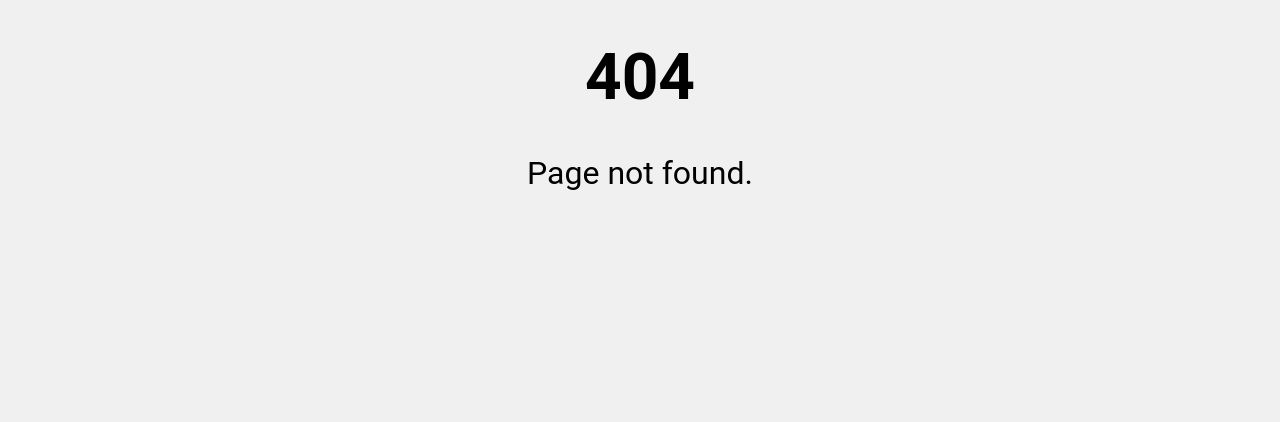
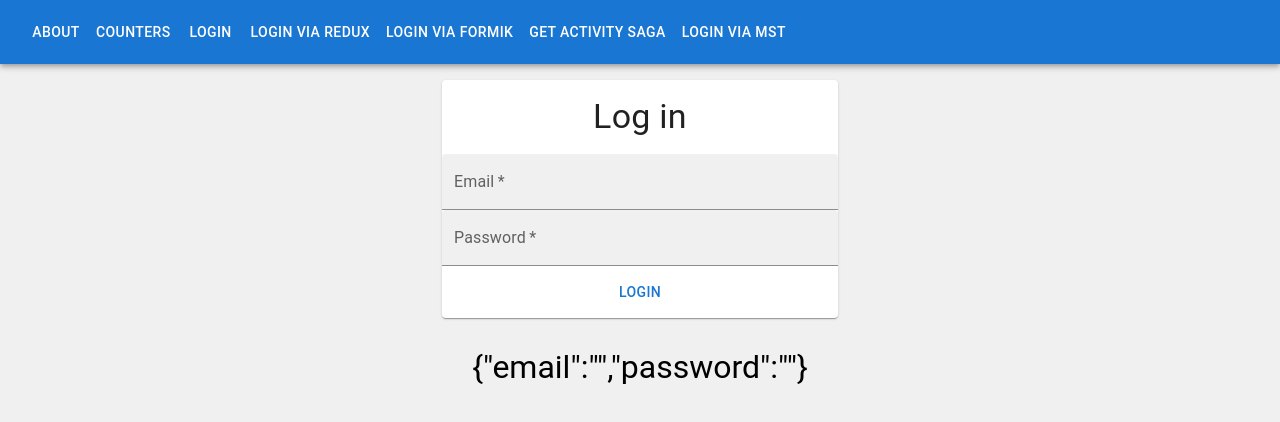
Before and after one commit to m1st001/react-internship, a React app in the folder counter/counter-app/: page /#/loginviaredux in a window 1280 px wide. Before the commit this address had no page. Shown: the top 422 px of the page. Built offline with nearby package versions, Linux system fonts and the light colour scheme.

Commit message:
React.Task5 Added and configured Redux.

```diff
--- a/counter/counter-app/package.json
+++ b/counter/counter-app/package.json
@@ -13,10 +13,12 @@
     "@emotion/styled": "^11.13.0",
     "@mui/material": "^6.1.1",
     "@mui/styled-engine-sc": "^6.1.1",
+    "@reduxjs/toolkit": "^2.3.0",
     "@types/jest": "^29.5.13",
     "html-webpack-plugin": "^5.6.0",
     "react": "^18.3.1",
     "react-dom": "^18.3.1",
+    "react-redux": "^9.1.2",
     "react-router-dom": "^6.27.0",
     "styled-components": "^6.1.13"
   },
--- a/counter/counter-app/src/App.tsx
+++ b/counter/counter-app/src/App.tsx
@@ -5,6 +5,7 @@ import AboutPage from "./routes/AboutPage";
 import CountersPage from "./routes/CountersPage";
 import RootPage from "./routes/RootPage";
 import LoginPage from "./routes/LoginPage";
+import ReduxLoginPage from "./routes/ReduxLoginPage";
 
 function App() {
   const router = createHashRouter([
@@ -27,6 +28,10 @@ function App() {
           path: "login",
           element: <LoginPage />,
         },
+        {
+          path: "loginviaredux",
+          element: <ReduxLoginPage />,
+        },
       ],
     },
   ]);
--- a/counter/counter-app/src/components/LoginForm.tsx
+++ b/counter/counter-app/src/components/LoginForm.tsx
@@ -11,10 +11,14 @@ import {
 } from "@mui/material";
 
 interface LoginFormProps {
-  onFormSubmit: (formData: { email: string; password: string }) => void;
+  onFormSubmit?: (formData: { email: string; password: string }) => void;
+  onFormChange?: (formData: { email: string; password: string }) => void;
 }
 
-const LoginForm: React.FC<LoginFormProps> = ({ onFormSubmit }) => {
+const LoginForm: React.FC<LoginFormProps> = ({
+  onFormSubmit,
+  onFormChange,
+}) => {
   const [email, setEmail] = useState<string>("");
   const [password, setPassword] = useState<string>("");
 
@@ -26,16 +30,31 @@ const LoginForm: React.FC<LoginFormProps> = ({ onFormSubmit }) => {
       password: password,
     };
 
-    onFormSubmit(formData);
+    if (onFormSubmit) {
+      onFormSubmit(formData);
+    }
 
     setEmail("");
     setPassword("");
   };
 
+  const handleChange = (event: React.FormEvent) => {
+    event.preventDefault();
+
+    const formData = {
+      email: email,
+      password: password,
+    };
+
+    if (onFormChange) {
+      onFormChange(formData);
+    }
+  };
+
   return (
     <Container maxWidth="xs">
       <Card>
-        <form onSubmit={handleSubmit}>
+        <form onSubmit={handleSubmit} onChange={handleChange}>
           <CardContent>
             <Typography variant="h4" component="h1" textAlign="center" p="1">
               Log in
--- a/counter/counter-app/src/components/Navbar.tsx
+++ b/counter/counter-app/src/components/Navbar.tsx
@@ -12,6 +12,9 @@ const tabs: Tab[] = [
   { name: "Counters", route: "#counters" },
   { name: "Login", route: "#login" },
   { name: "Login via Redux", route: "#loginviaredux" },
+  { name: "Login via Formik", route: "#loginviaredux" },
+  { name: "Get activity Saga", route: "#loginviaredux" },
+  { name: "Login via MST", route: "#loginviaredux" },
 ];
 
 const Navbar = () => {
--- a/counter/counter-app/src/main.tsx
+++ b/counter/counter-app/src/main.tsx
@@ -1,9 +1,13 @@
-import { StrictMode } from 'react'
-import { createRoot } from 'react-dom/client'
+import { StrictMode } from "react";
+import { createRoot } from "react-dom/client";
 import App from "./App";
+import { Provider } from "react-redux";
+import store from "./store/store";
 
-createRoot(document.getElementById('root') as HTMLElement).render(
+createRoot(document.getElementById("root") as HTMLElement).render(
   <StrictMode>
-    <App />
+    <Provider store={store}>
+      <App />
+    </Provider>
   </StrictMode>,
-)
+);
--- /dev/null
+++ b/counter/counter-app/src/routes/ReduxLoginPage.tsx
@@ -0,0 +1,26 @@
+import Navbar from "../components/Navbar";
+import LoginForm from "../components/LoginForm";
+import { Box } from "@mui/material";
+import { PageContent } from "./PageStyles";
+import { useSelector } from "react-redux";
+import store from "../store/store";
+import { updateForm } from "../store/FormSlice";
+
+export default function ReduxLoginPage() {
+  const formData = useSelector((state: RootState) => state.form);
+
+  type RootState = ReturnType<typeof store.getState>;
+
+  const handleFormChange = (formData: { email: string; password: string }) => {
+    store.dispatch(updateForm(formData));
+  };
+
+  return (
+    <div>
+      <Navbar />
+      <Box mt={2} />
+      <LoginForm onFormChange={handleFormChange} />
+      <PageContent>{JSON.stringify(formData)}</PageContent>
+    </div>
+  );
+}
--- /dev/null
+++ b/counter/counter-app/src/store/FormSlice.ts
@@ -0,0 +1,18 @@
+import { createSlice } from "@reduxjs/toolkit";
+
+const formSlice = createSlice({
+  name: "form",
+  initialState: {
+    email: "",
+    password: "",
+  },
+  reducers: {
+    updateForm: (state, action) => {
+      state.email = action.payload.email;
+      state.password = action.payload.password;
+    },
+  },
+});
+
+export const { updateForm } = formSlice.actions;
+export default formSlice.reducer;
--- /dev/null
+++ b/counter/counter-app/src/store/store.ts
@@ -0,0 +1,10 @@
+import { configureStore } from "@reduxjs/toolkit";
+import formSlice from "./FormSlice";
+
+const store = configureStore({
+  reducer: {
+    form: formSlice,
+  },
+});
+
+export default store;
```
Also changed, not shown: 1 other file (tests, documents, lock files or other folders).
